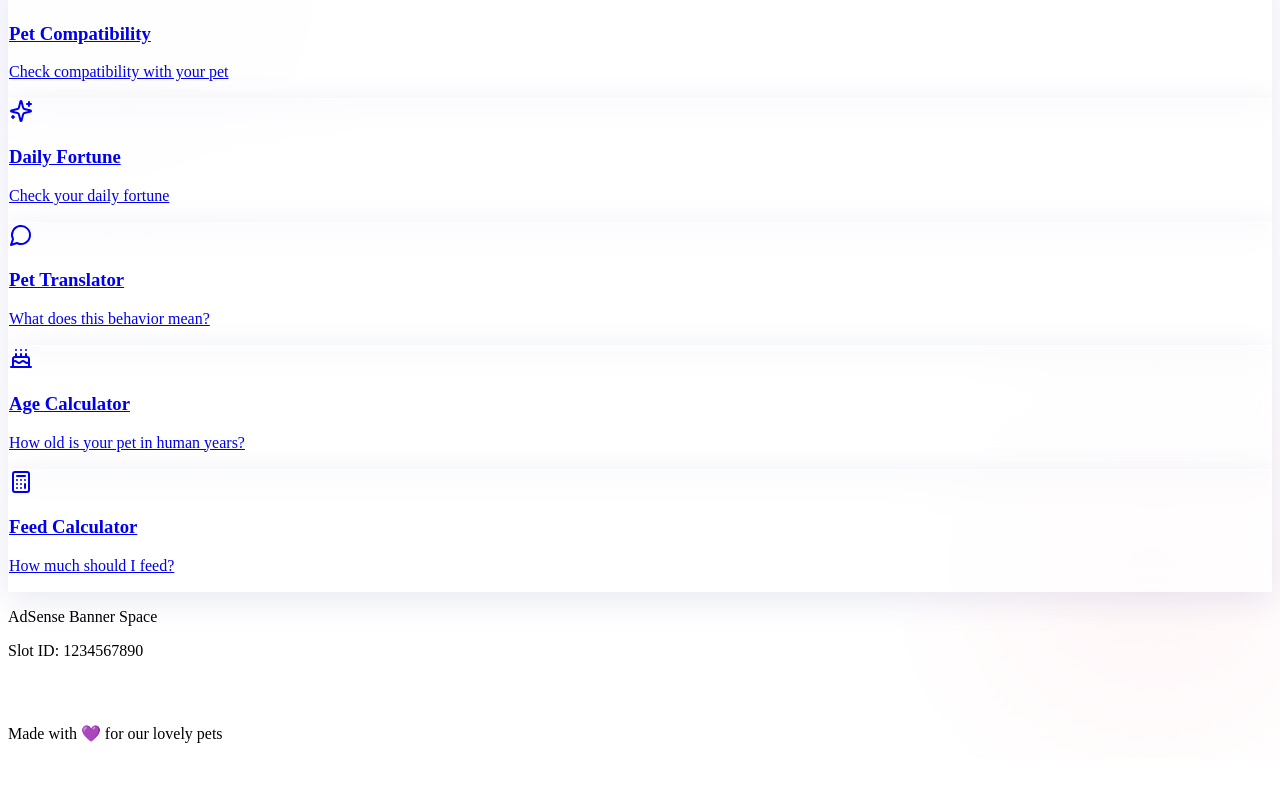
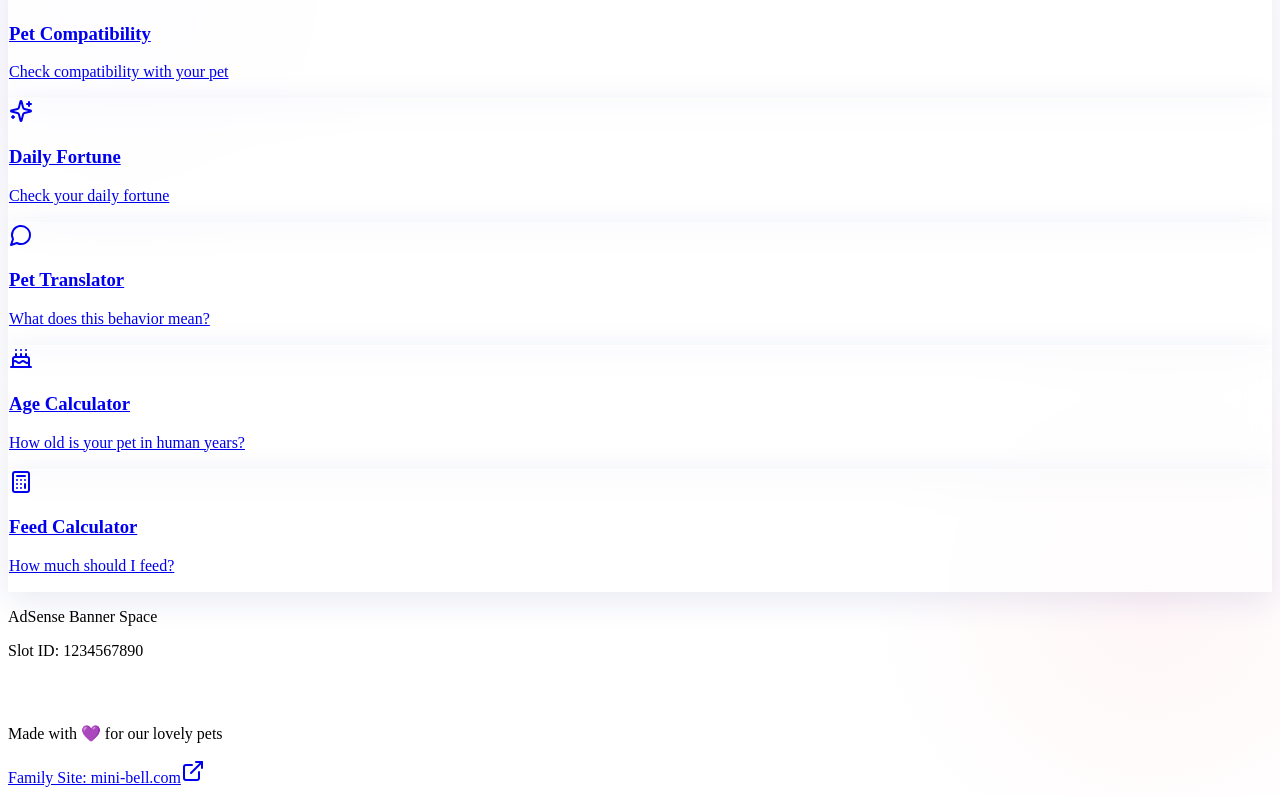
Before and after one commit to minibell7/pet-TEST, a React (Vite) app in the folder client/: page / in a window 1280 px wide. Shown: the part 208-1003 px from the top of the page. Before the commit the page ends 967 px from the top, so only its background shows below. Built offline with nearby package versions, Linux system fonts and the light colour scheme; a web font is replaced by a local one.

Commit message:
feat: add family site link to footer

```diff
--- a/client/src/App.tsx
+++ b/client/src/App.tsx
@@ -23,6 +23,7 @@ import AgeCalculatorPage from "@/pages/age-calculator-page";
 import NotFound from "@/pages/not-found";
 
 import CompatibilityDetail from "@/pages/compatibility-detail";
+import { FamilySiteLink } from "@/components/family-site-link";
 
 function Router() {
   return (
@@ -56,6 +57,7 @@ function App() {
           <TooltipProvider>
             <Toaster />
             <Router />
+            <FamilySiteLink />
           </TooltipProvider>
         </ThemeProvider>
       </I18nProvider>
--- /dev/null
+++ b/client/src/components/family-site-link.tsx
@@ -0,0 +1,17 @@
+import { ExternalLink } from "lucide-react";
+
+export function FamilySiteLink() {
+  return (
+    <div className="w-full py-4 flex justify-center items-center bg-background/80 backdrop-blur-sm border-t border-border/50">
+      <a
+        href="https://mini-bell.com"
+        target="_blank"
+        rel="noopener noreferrer"
+        className="flex items-center gap-2 text-sm text-muted-foreground hover:text-primary transition-colors duration-200 group"
+      >
+        <span>Family Site: mini-bell.com</span>
+        <ExternalLink className="w-3 h-3 group-hover:translate-x-0.5 group-hover:-translate-y-0.5 transition-transform" />
+      </a>
+    </div>
+  );
+}
```
Also changed, not shown: 5 other files (tests, documents, lock files or other folders).
